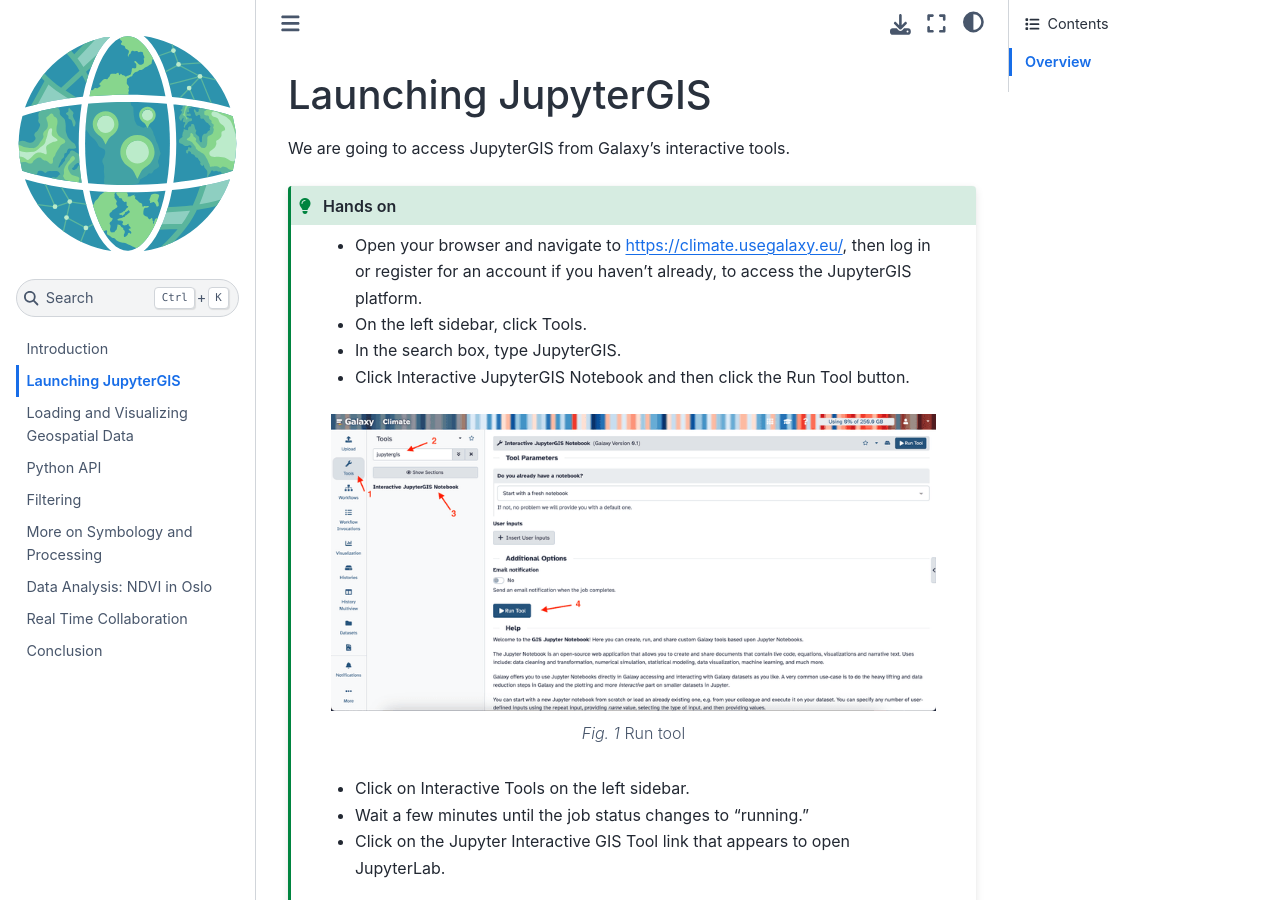
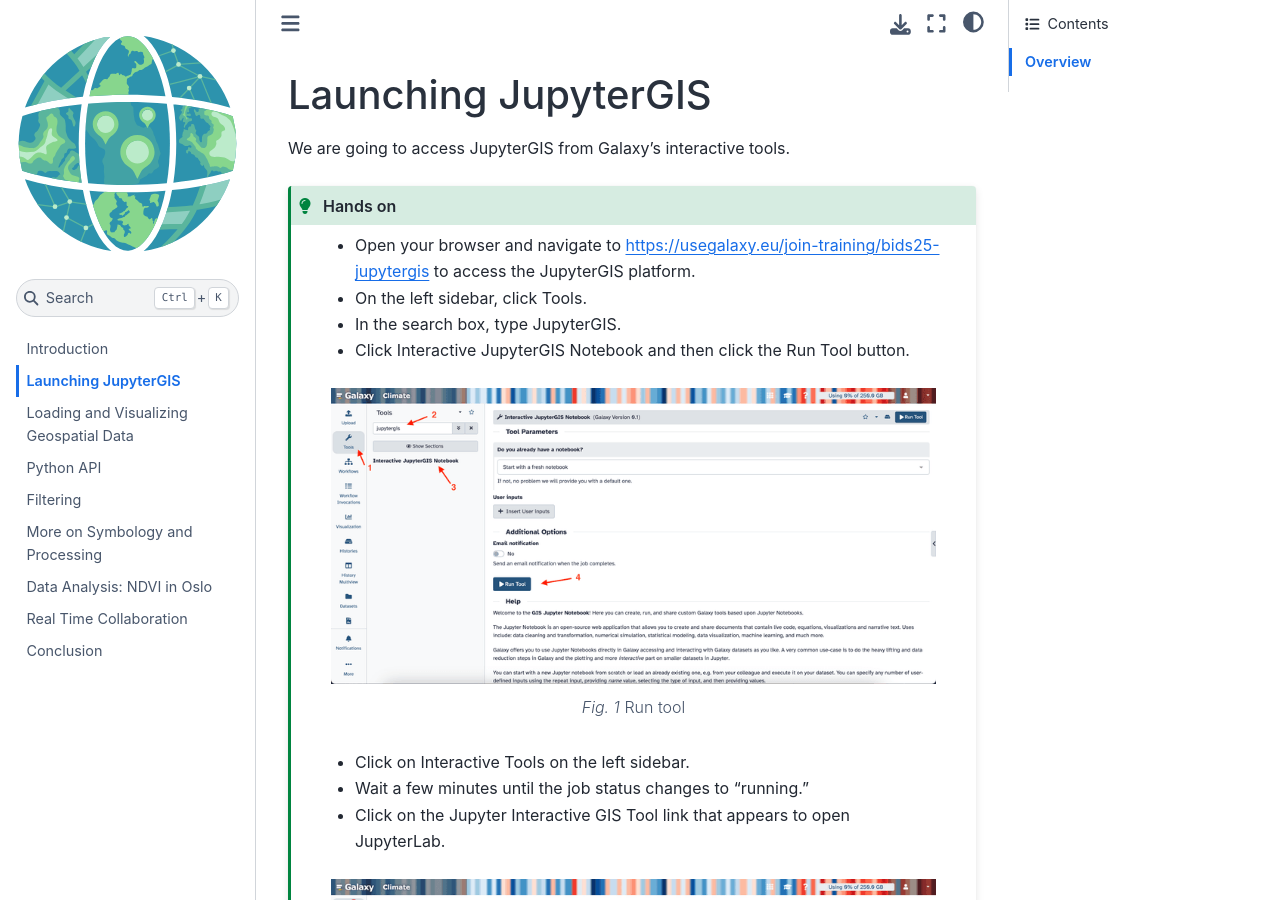
Before and after one commit to elifsu-simula/jupytergis-tutorial, a Jupyter Book: the page built from chapters/02_launch.md, in a window 1280 px wide and 900 px high. Built offline with Jupyter Book 1.0.4 settings and Sphinx 7.4.7 and the Sphinx Book theme 1.1.4, drawn with Linux system fonts in a browser that asks for light colours.

Commit message:
Update link

```diff
--- a/chapters/02_launch.md
+++ b/chapters/02_launch.md
@@ -4,7 +4,7 @@ We are going to access JupyterGIS from Galaxy's interactive tools.
 
 :::{admonition} Hands on
 :class: tip
-- Open your browser and navigate to [https://climate.usegalaxy.eu/](https://climate.usegalaxy.eu/), then log in or register for an account if you haven’t already, to access the JupyterGIS platform.
+- Open your browser and navigate to [https://usegalaxy.eu/join-training/bids25-jupytergis](https://usegalaxy.eu/join-training/bids25-jupytergis) to access the JupyterGIS platform.
 - On the left sidebar, click Tools.
 - In the search box, type JupyterGIS.
 - Click Interactive JupyterGIS Notebook and then click the Run Tool button.
```
Also changed, not shown: chapters/03_load_data.md (+0 -2 lines), chapters/06_symbology.md (+2 -0 lines).
